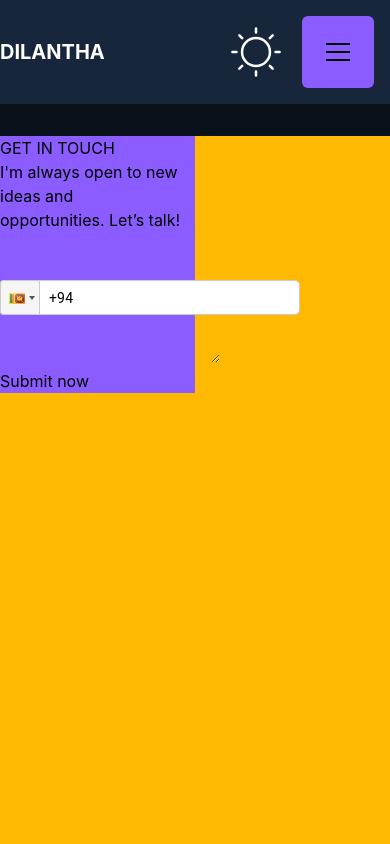
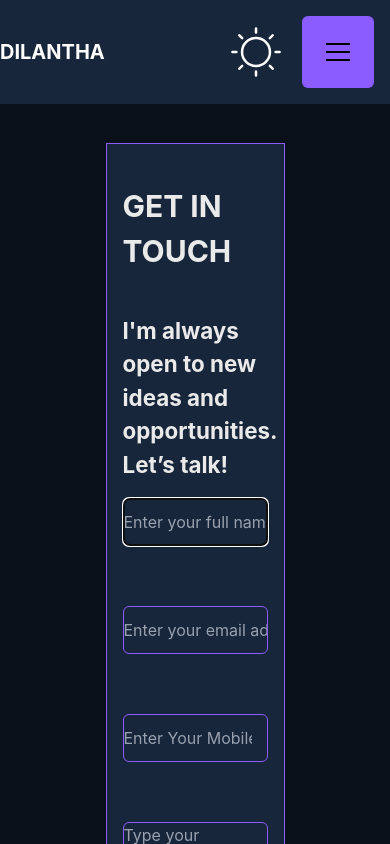
Before and after one commit to DILANTHA9590/my_portfolio, a React (Vite) app: page /contact in a window 390 px wide. Built offline with nearby package versions, Linux system fonts and the light colour scheme.

Commit message:
Refactored Contact component with form validation, dark/light mode support via DarkContext, responsive styling, and submit button, replacing PhoneInput and static Link for improved UX and maintainability 📬✨

```diff
--- a/src/home_main/pages/Contact.jsx
+++ b/src/home_main/pages/Contact.jsx
@@ -1,10 +1,13 @@
-import React, { useState } from "react";
+import React, { useContext, useRef, useState } from "react";
 import { BiPhone } from "react-icons/bi";
 import { Link } from "react-router-dom";
 import "react-phone-input-2/lib/style.css";
 import PhoneInput from "react-phone-input-2";
+import { DarkContext } from "../../utillls/context";
 
 export default function Contact() {
+  const { dark, setDark } = useContext(DarkContext);
+  const [err, setErr] = useState(false);
   const [data, setFormData] = useState({
     name: "",
     email: "",
@@ -12,47 +15,111 @@ export default function Contact() {
     message: "",
   });
 
+  const inputRef = useRef();
+
+  console.log(data.setErr);
   function handleformData(e) {
     const { name, value } = e.target;
 
     setFormData((prev) => ({ ...prev, [name]: value }));
   }
+
+  function handleSubmit(e) {
+    e.preventDefault();
+    if (data.phone.toString().length < 10) {
+      inputRef.current.focus();
+      setErr(true);
+      setFormData((prev) => ({
+        ...prev,
+
+        phone: "null",
+      }));
+    } else {
+    }
+    localStorage.clear();
+  }
   return (
     <>
-      <div className="h-full mt-34 bg-amber-400">
-        <div className="flex flex-col h-full sm:flex-row ">
-          <div className="w-[50%] bg-amber-900"></div>
-          <div className="w-[50%] bg-accent">
-            <form action="">
-              <div>
-                <h1>GET IN TOUCH</h1>
-                <h1>
+      <div
+        className={`   mt-[15vh]   ${
+          dark != "false"
+            ? "bg-primary  text-secondary_white"
+            : "bg-primary_white  text-primary"
+        } `}
+      >
+        <div className="flex flex-col items-center justify-center h-full p-4 sm:flex-row">
+          <div className="w-[50%]"></div>
+          <div
+            className={`w-[50%] h-full  ${
+              dark != "false" ? "bg-secondary  " : "bg-secondary_white  "
+            } `}
+          >
+            <form
+              onSubmit={handleSubmit}
+              className="h-full p-4 border border-accent"
+            >
+              <div className="flex flex-col h-full justify-evenly">
+                <h1 className="py-6 font-bold text-main_title">GET IN TOUCH</h1>
+                <h1 className="py-4 font-bold text-secondary_title">
                   I'm always open to new ideas and <br /> opportunities. Let’s
                   talk!
                 </h1>
 
-                <div>
+                <div className="flex flex-col gap-y-15 placeholder:text-amber-400">
                   <input
                     type="text"
                     value={data.name}
                     onChange={handleformData}
+                    className={`h-12 border border-accent   placeholder:text-gray-400    rounded-md `}
+                    placeholder="Enter your full name"
+                    name="name"
+                    required
+                    autoFocus
                   />
                   <input
                     type="email"
                     value={data.email}
                     onChange={handleformData}
+                    className="h-12 border rounded-md border-accent placeholder:text-gray-400 "
+                    name="email"
+                    required
+                    placeholder="Enter your email address "
                   />
-                  <PhoneInput
-                    country={"lk"} // default country 🇱🇰
-                  />
-                  <textarea
-                    name=""
-                    id=""
+
+                  <input
+                    type="number"
                     value={data.phone}
                     onChange={handleformData}
+                    ref={inputRef}
+                    className={`h-12 border rounded-md border-accent${
+                      err
+                        ? " placeholder:text-red-500  "
+                        : " placeholder:text-gray-400"
+                    }`}
+                    name="phone"
+                    required
+                    placeholder={`${
+                      err ? "Invalid Mobile Number" : "Enter Your Mobile Number"
+                    } `}
+                    max="10"
+                  />
+
+                  <textarea
+                    name="message"
+                    id=""
+                    value={data.message}
+                    onChange={handleformData}
+                    className="border rounded-md h-15 border-accent placeholder:text-gray-400"
+                    required
+                    placeholder="Type your message here..."
                   ></textarea>
 
-                  <Link className="block">Submit now</Link>
+                  <button
+                    type="submit"
+                    className="flex p-5 font-semibold text-white transition-colors duration-300 rounded-lg w-fit bg-accent hover:bg-accent/80"
+                  >
+                    Submit Now
+                  </button>
                 </div>
               </div>
             </form>
```
